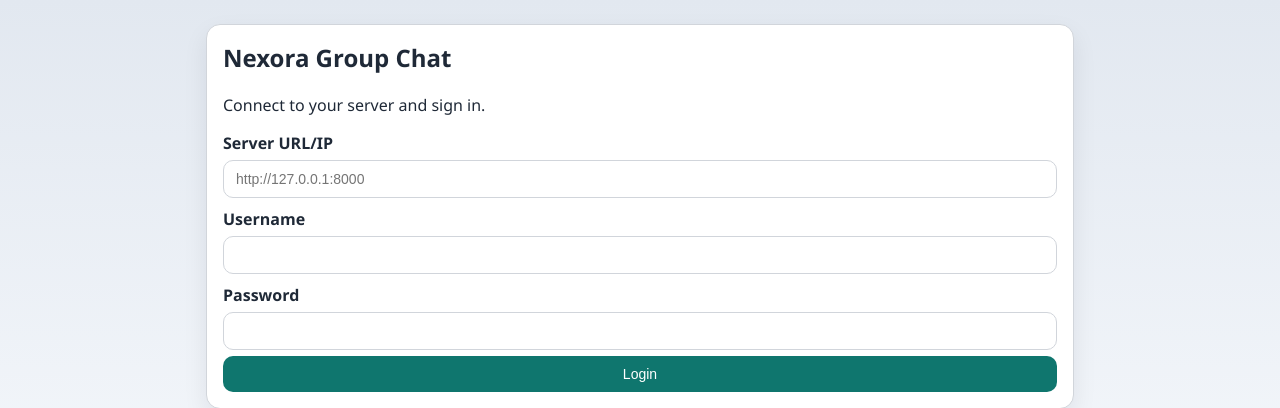
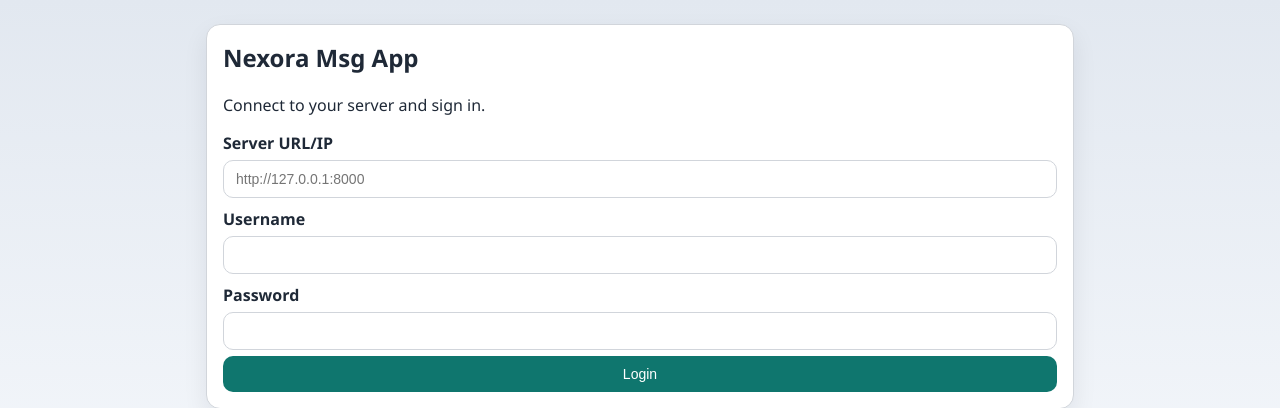
Before and after one commit to TheLukec/NexoraMsgApp, a Flask app: page / in a window 1280 px wide. Shown: the top 408 px of the page. Run offline with Flask 3, Linux system fonts and the light colour scheme.

Commit message:
Rebranding

```diff
--- a/app/templates/index.html
+++ b/app/templates/index.html
@@ -9,7 +9,7 @@
 <body>
   <main class="container">
     <section id="login-panel" class="card">
-      <h1>Nexora Group Chat</h1>
+      <h1>Nexora Msg App</h1>
       <p>Connect to your server and sign in.</p>
 
       <form id="login-form">
```
Also changed, not shown: README.md.
